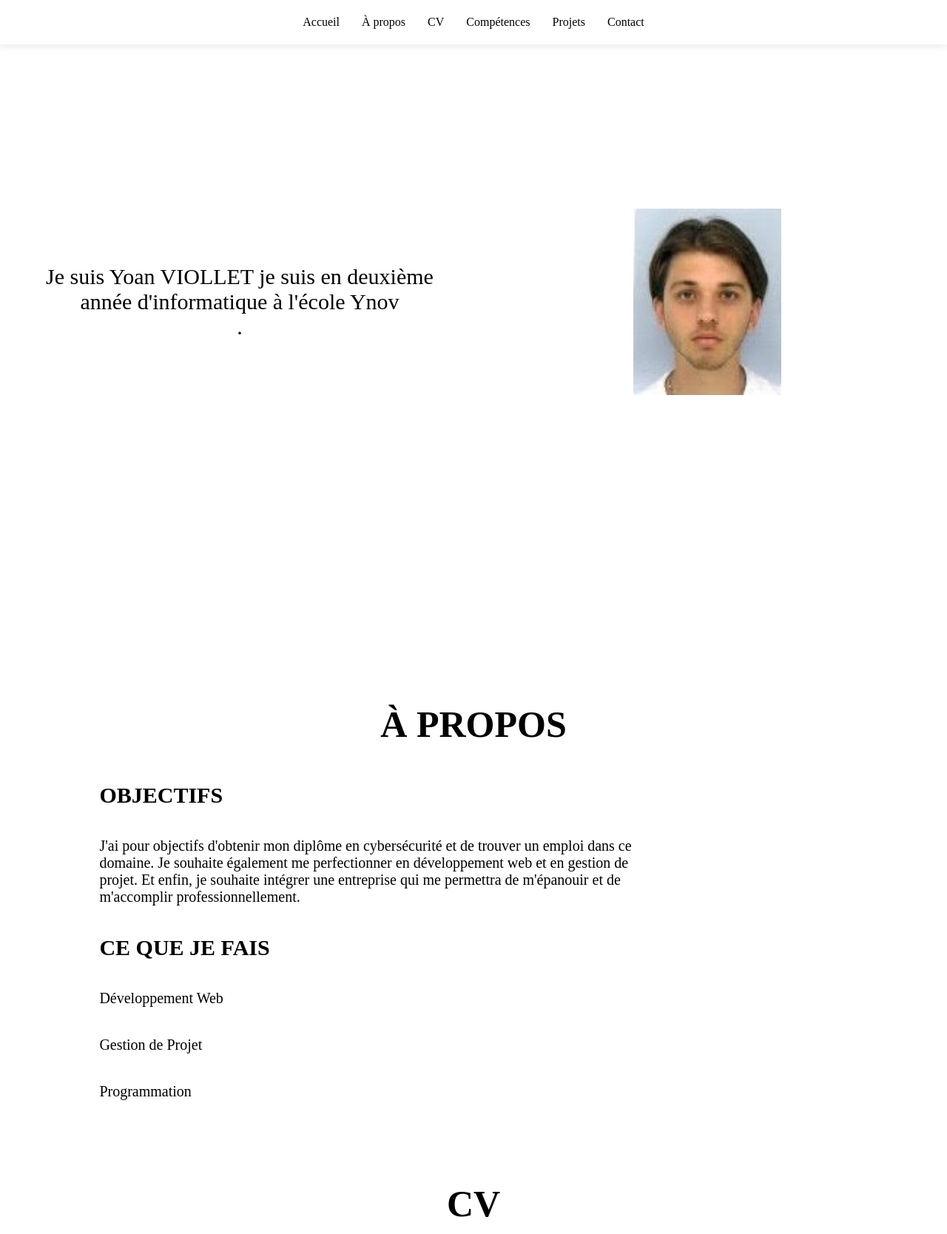
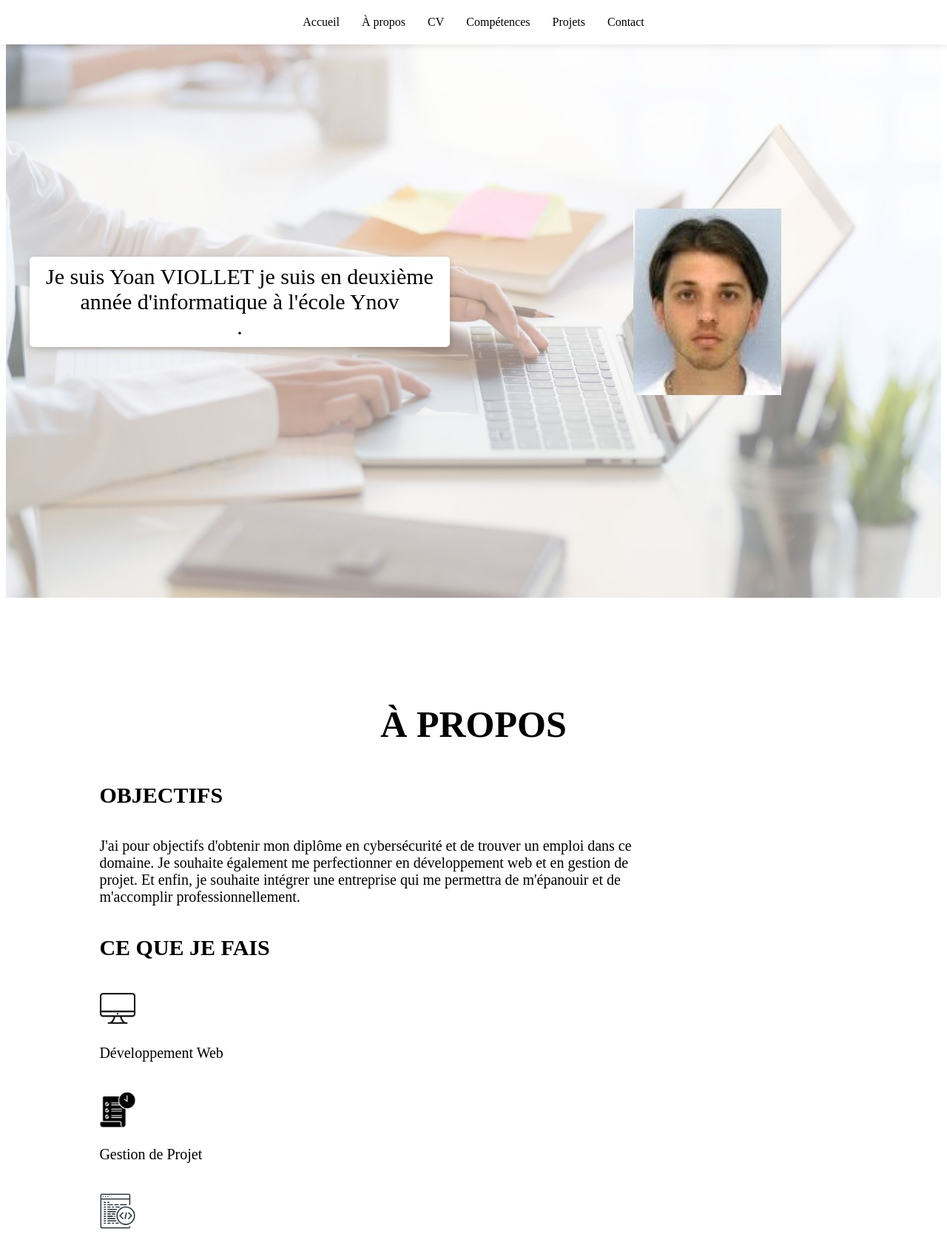
Before and after one commit to yoanvlt/yoanvlt.github.io, a plain HTML site: page index.html in a window 1280 px wide. Shown: the top 1668 px of the page at 74% size. Drawn offline with Linux system fonts and the light colour scheme.

Commit message:
update page d accueil

```diff
--- a/assets/css/main.css
+++ b/assets/css/main.css
@@ -36,7 +36,10 @@ nav a:hover, nav a.active {
 
 #accueil {
     height: 100vh;
-    background-color: white;
+    background-image: url("../../assets/img/informatique-casteljaloux.jpg");
+    background-size: cover;
+    background-position: center;
+    background-repeat: no-repeat;
 }
 
 .accueil-container {
@@ -52,6 +55,7 @@ nav a:hover, nav a.active {
     align-items: center;
     justify-content: center;
     padding: 2em; /* Un peu d'espace intérieur pour respirer */
+
 }
 
 .photo-partie img {
@@ -62,6 +66,10 @@ nav a:hover, nav a.active {
     text-align: center;
     font-size: 30px;
     font-style: bold;
+    padding: 10px;
+    border-radius: 5px;
+    box-shadow: 0 3px 10px rgba(0, 0, 0, 0.2);
+    background-color: white;
 }
 
 
@@ -97,6 +105,7 @@ nav a:hover, nav a.active {
 #apropos .icones-services i img {
     width: 50px; /* Ajuster selon la taille souhaitée pour les icônes */
     height: 50px; /* Ajuster pour maintenir une taille carrée */
+    margin-left: 10%;
 }
 
 #cv {
@@ -336,6 +345,7 @@ x
     }
 
 
+
 }
 
 @media screen and (max-width: 480px) {
--- a/index.html
+++ b/index.html
@@ -31,7 +31,6 @@
         <div class="accueil-container">
             <div class="texte-partie">
                 <p>Je suis Yoan VIOLLET je suis en deuxième année d'informatique à l'école Ynov <br>.</p>
-                <p></p>
             </div>
             <div class="photo-partie">
                 <img src="assets/img/labonne.jpg" alt="">
@@ -52,16 +51,16 @@
         <h2>CE QUE JE FAIS</h2>
         <div class="icones-services">
             <div class="icone-service">
-
+                <i><img src="assets/img/icone/290121_computer_desktop_monitor_computer screen_icon.png"></i>
                 <p>Développement Web</p>
             </div>
             <div class="icone-service">
-
+                <i><img src="assets/img/icone/3533402_business_management_plan_project_report_icon.png"></i>
                 <p>Gestion de Projet</p>
             </div>
 
             <div class="icone-service">
-
+                <i><img src="assets/img/icone/4835095_code_coding_page_programming_web_icon.png"></i>
                 <p>Programmation</p>
             </div>
         </div>
```
Also changed, not shown: assets/img/icone/290121_computer_desktop_monitor_computer screen_icon.png (added), assets/img/icone/3533402_business_management_plan_project_report_icon.png (added), assets/img/icone/4835095_code_coding_page_programming_web_icon.png (added), assets/img/icone/desktop-solid.svg (deleted), assets/img/icone/diagram-project-solid.svg (deleted), assets/img/icone/linux.svg (deleted), assets/img/icone/windows.svg (deleted), assets/img/informatique-casteljaloux.jpg (added).
